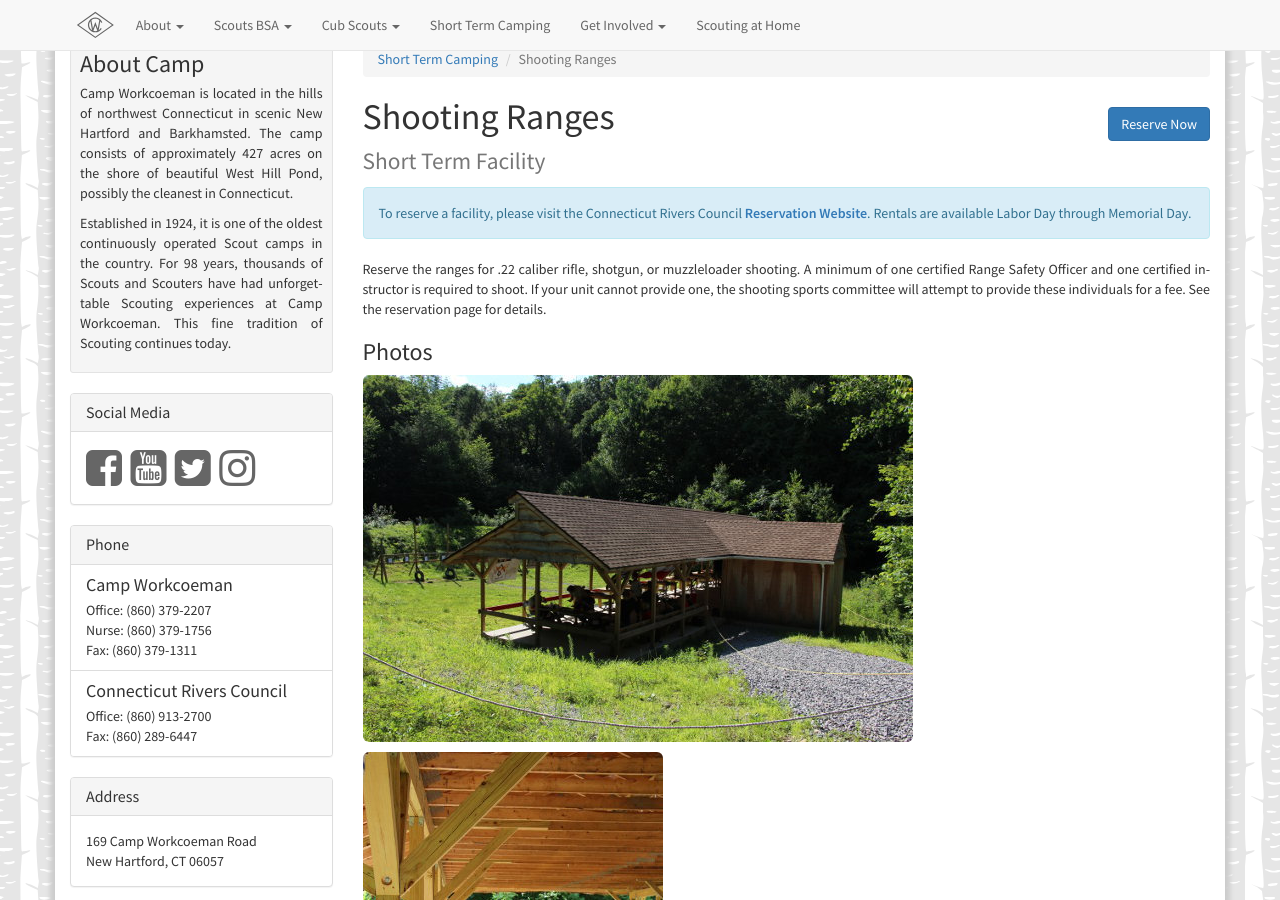
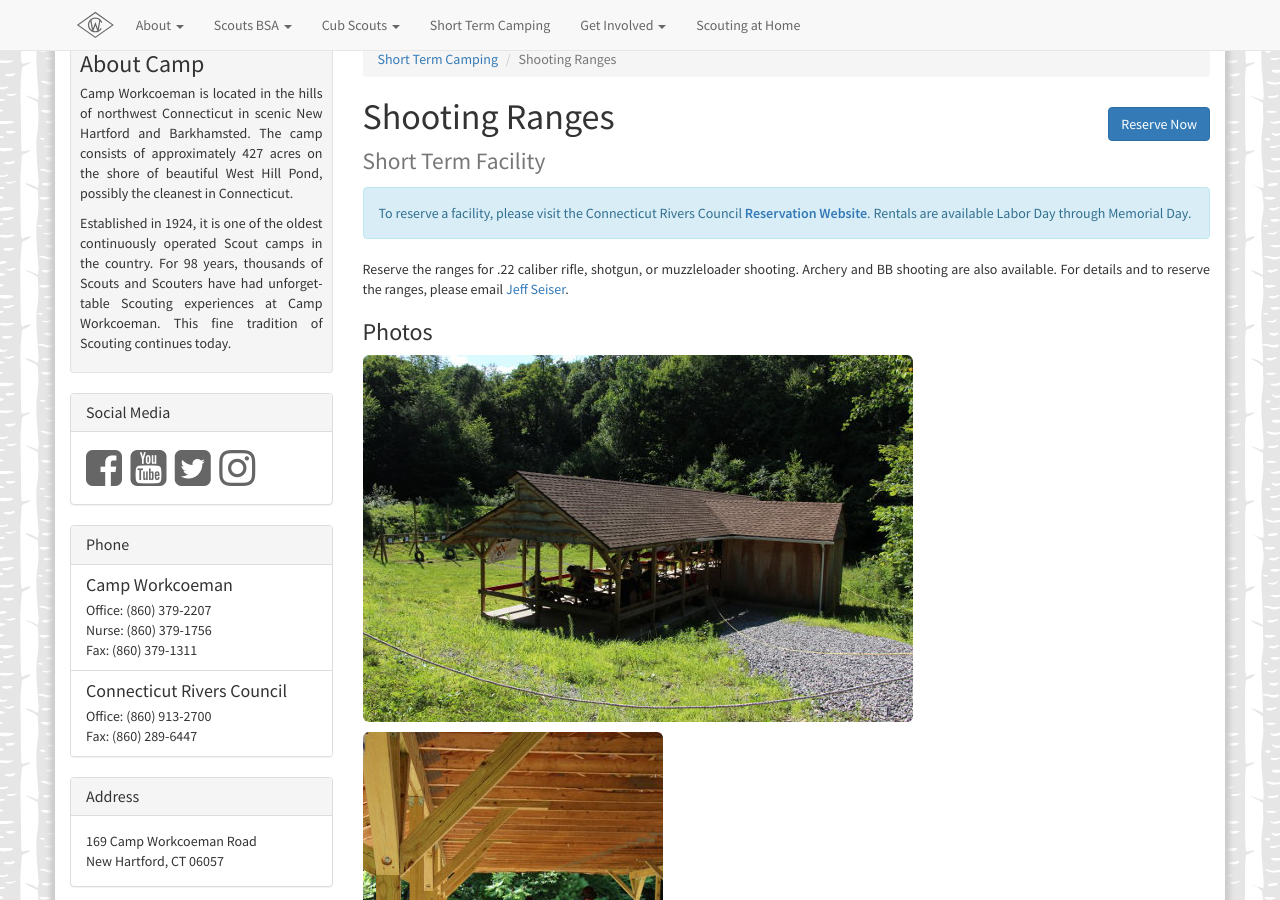
Before and after one commit to campworkcoeman/campworkcoeman.org, a Jekyll site: the page built from short-term-camping/shooting-ranges.md, in a window 1280 px wide and 900 px high, scrolled down 333 px. Built offline with Jekyll 4.4.1, drawn with Linux system fonts in a browser that asks for light colours; nearby versions of some CDN libraries; Markdown is read by kramdown in place of the engine named in the settings.

Commit message:
Update merit badges for winter/spring events. Update shooting/climbing reservations.

```diff
--- a/short-term-camping/shooting-ranges.md
+++ b/short-term-camping/shooting-ranges.md
@@ -3,15 +3,11 @@
 layout: short-term-facility
 title: Shooting Ranges
 capitalize: no
-rentalURL: https://campreservation.com/066/Camps/636
+rentalURL: mailto:jseiser@campworkcoeman.org?subject=Shooting Range Reservation
 keywords: shooting ranges, rental
 ---
 
-Reserve the ranges for .22 caliber rifle, shotgun, or muzzleloader shooting. A
-minimum of one certified Range Safety Officer and one certified instructor is
-required to shoot. If your unit cannot provide one, the shooting sports
-committee will attempt to provide these individuals for a fee. See the
-reservation page for details.
+Reserve the ranges for .22 caliber rifle, shotgun, or muzzleloader shooting. Archery and BB shooting are also available. For details and to reserve the ranges, please email <a href="mailto:jseiser@campworkcoeman.org?subject=Shooting Range Reservation">Jeff Seiser</a>.
 
 ### Photos
 
```
Also changed, not shown: scouts-bsa/2022-winter-spring-programs.md (+4 -4 lines), short-term-camping/climbing-wall.md (added, +14 -0 lines), short-term-camping/index.md (+2 -2 lines), short-term-camping/files/climb1.jpg (added).
